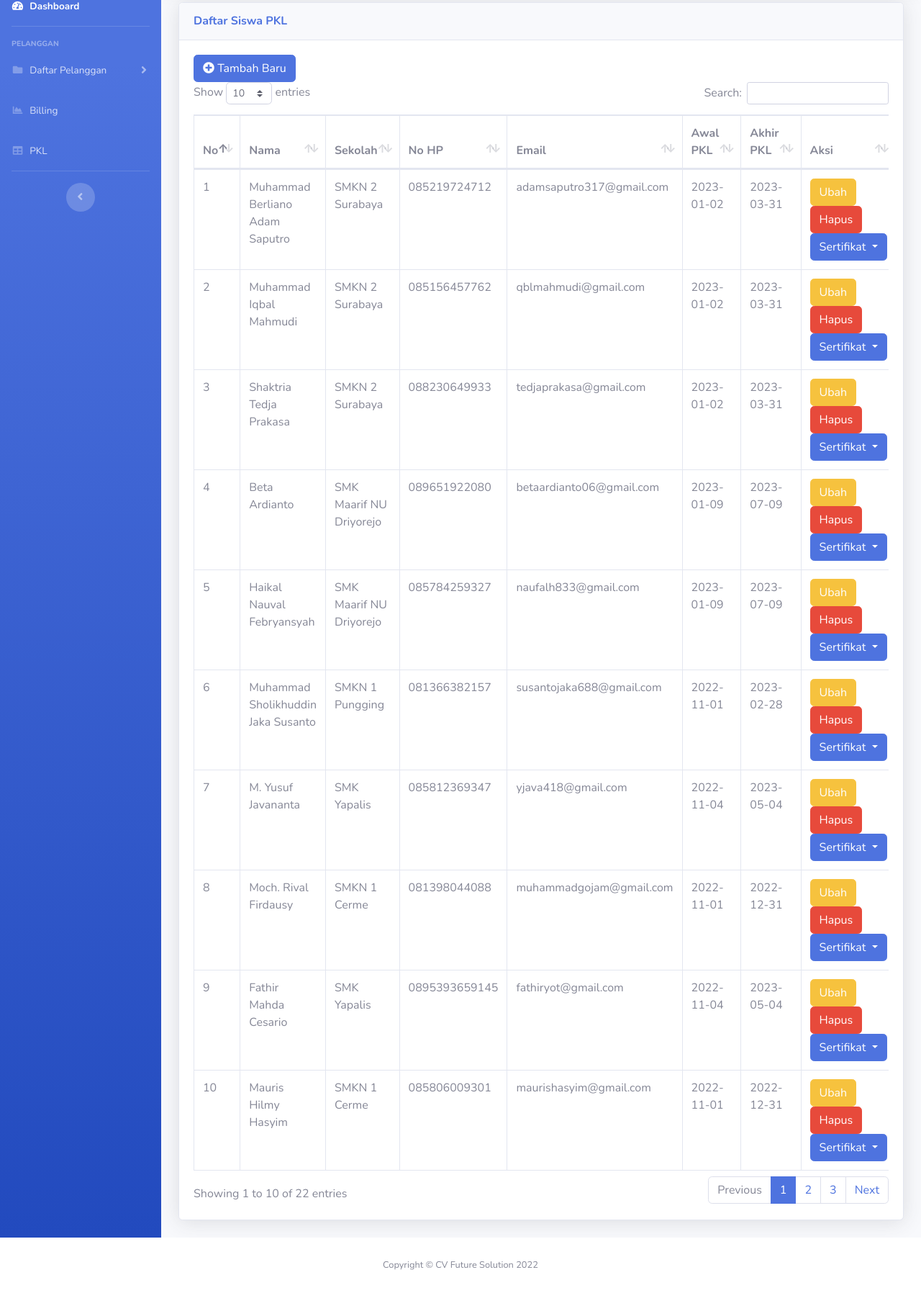
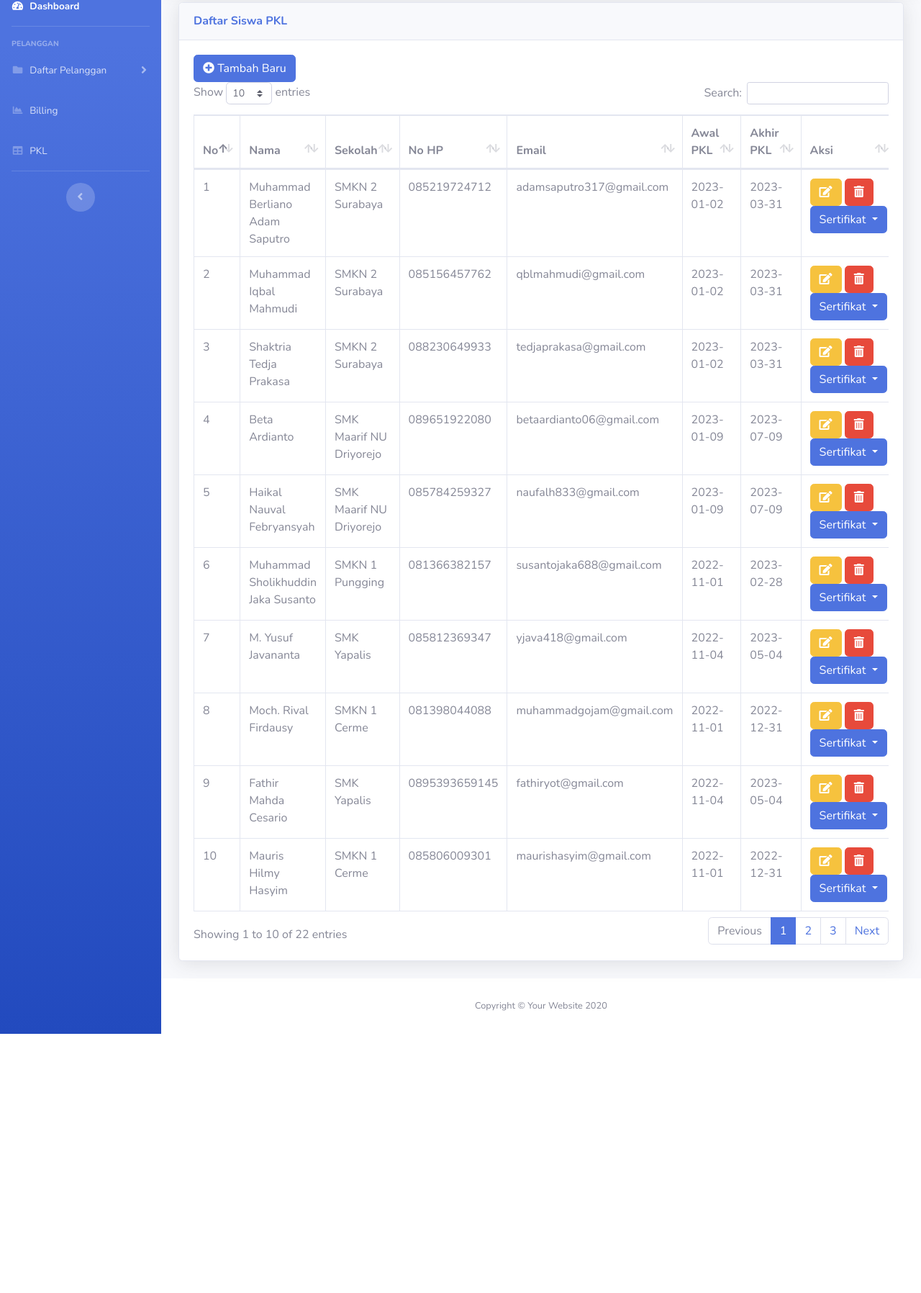
Before and after one commit to tuman45/CSMon, a PHP site: page /pkl.php in a window 1280 px wide. Shown: the part 91-1887 px from the top of the page at 72% size. After the commit the page ends 1527 px from the top, so only its background shows below. Run offline with PHP 8.4, Linux system fonts and the light colour scheme; a user stored in the database is signed in; data comes from the database, SQL or seed files in the repository.

Commit message:
change icon update, delete and fix footer

```diff
--- a/pkl.php
+++ b/pkl.php
@@ -254,15 +254,15 @@ if (isset($_SESSION['name'])) {
                                                     <td><?php echo $data["awalpkl"]; ?></td>
                                                     <td><?php echo $data["akhirpkl"]; ?></td>
                                                     <td>
-                                                        <button type="button" class="btn btn-warning" data-toggle="modal" data-target="#update<?= $data['id']; ?>">Ubah</button>
-                                                        <button type="button" class="btn btn-danger" data-toggle="modal" data-target="#delete<?= $data['id']; ?>">Hapus</button>
+                                                        <button type="button" class="btn btn-warning" data-toggle="modal" data-target="#update<?= $data['id']; ?>"><i class="fa fa-edit"></i></button>
+                                                        <button type="button" class="btn btn-danger" data-toggle="modal" data-target="#delete<?= $data['id']; ?>"><i class="fa fa-trash-alt"></i></button>
                                                         <div class="dropdown">
                                                             <button class="btn btn-primary dropdown-toggle" type="button" id="dropdownMenuButton" data-toggle="dropdown" aria-haspopup="true" aria-expanded="false">
                                                                 Sertifikat
                                                             </button>
                                                             <div class="dropdown-menu" aria-labelledby="dropdownMenuButton">
                                                                 <a href="sertifikat.php?id=<?= $data['id'] ?>" class="dropdown-item " target="_blank">Download PDF</a>
-                                                                <!-- <a class="dropdown-item" href="#">Send Email</a> -->
+                                                                <!-- <a class="dropdown-item" href="tes-jpg.php">Download JPG</a> -->
                                                             </div>
                                                         </div>
 
@@ -354,21 +354,13 @@ if (isset($_SESSION['name'])) {
                             </div>
                         </div>
                     </div>
-                </div>
-            </div>
                     <!-- /.container-fluid -->
 
                 </div>
                 <!-- End of Main Content -->
 
                 <!-- Footer -->
-        <footer class="sticky-footer bg-white">
-            <div class="container my-auto">
-                <div class="copyright text-center my-auto">
-                    <span>Copyright &copy; CV Future Solution 2022</span>
-                </div>
-            </div>
-        </footer>
+                <?php include 'footer.php'; ?>
                 <!-- End of Footer -->
 
             </div>
```
Lines whose indentation alone changed are shown as unchanged.
